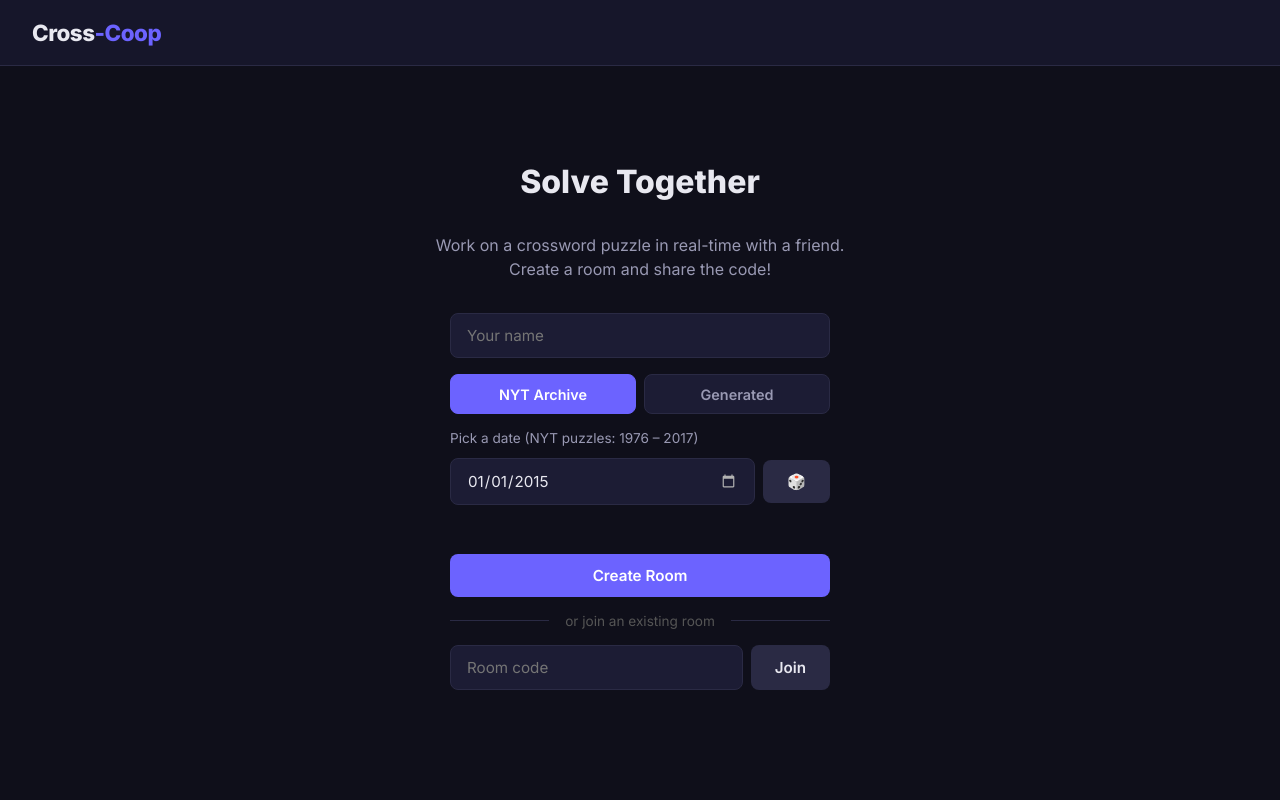
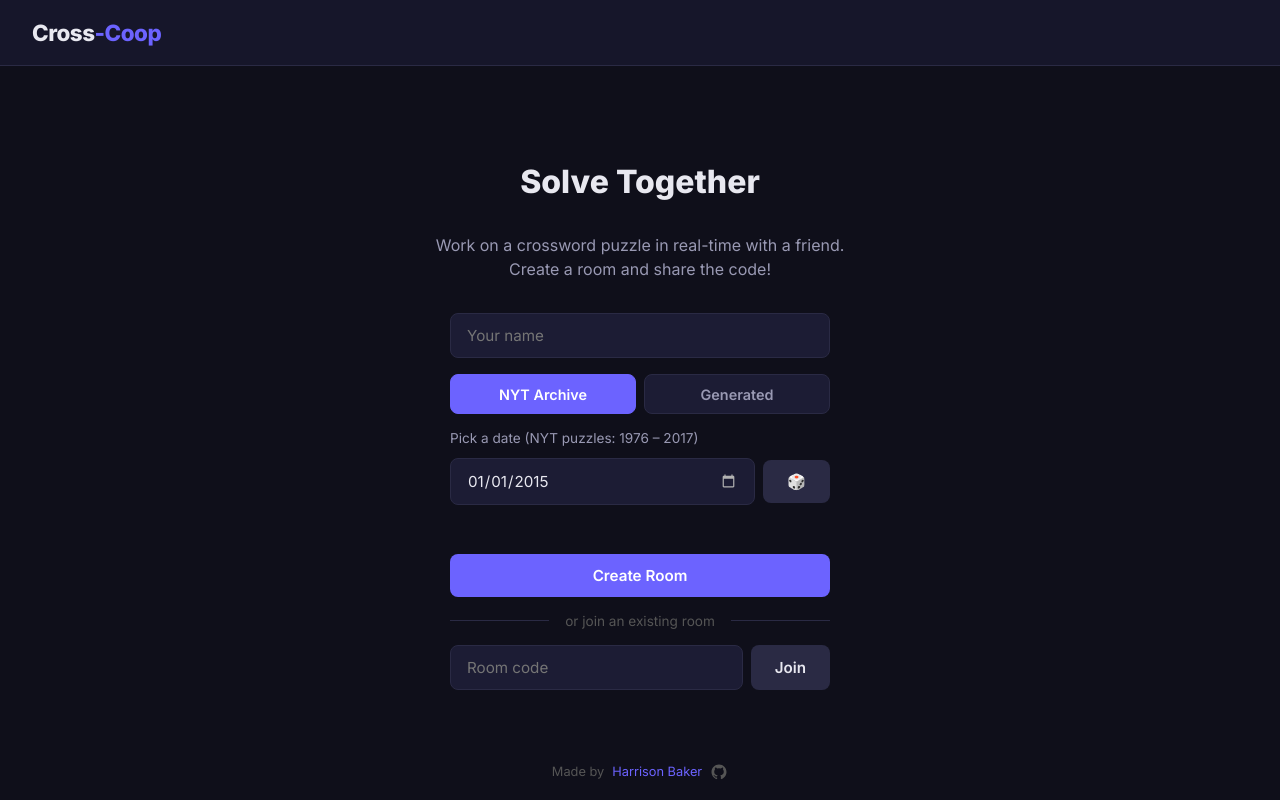
Before and after one commit to harrisonhbaker/cross-coop, a website: page public/index.html in a window 1280 px wide. Drawn offline with nearby package versions, Linux system fonts and the light colour scheme; no server answers.

Commit message:
adding tag to the bottom of page

```diff
--- a/public/index.html
+++ b/public/index.html
@@ -335,6 +335,21 @@
     .overlay p { color: #9999b3; font-size: 1.1rem; }
     .overlay-picker { display: flex; flex-direction: column; gap: 1rem; width: 100%; max-width: 380px; }
 
+    /* ---------- Footer ---------- */
+    footer {
+      margin-top: auto;
+      padding: 1.2rem 2rem;
+      font-size: 0.8rem;
+      color: #555;
+      display: flex;
+      align-items: center;
+      gap: 0.5rem;
+    }
+    footer a { color: #6C63FF; text-decoration: none; }
+    footer a:hover { text-decoration: underline; }
+    .gh-link { display: flex; align-items: center; color: #555; }
+    .gh-link:hover { color: #6C63FF; text-decoration: none !important; }
+
     /* ---------- Error Toast ---------- */
     .toast {
       position: fixed;
@@ -512,6 +527,13 @@
 
   <div class="toast" id="toast"></div>
 
+  <footer>
+    Made by <a href="https://github.com/harrisonhbaker" target="_blank" rel="noopener">Harrison Baker</a>
+    <a href="https://github.com/harrisonhbaker/cross-coop" target="_blank" rel="noopener" class="gh-link" title="View on GitHub">
+      <svg width="18" height="18" viewBox="0 0 24 24" fill="currentColor" aria-hidden="true"><path d="M12 2C6.477 2 2 6.477 2 12c0 4.418 2.865 8.166 6.839 9.489.5.092.682-.217.682-.482 0-.237-.009-.868-.013-1.703-2.782.604-3.369-1.342-3.369-1.342-.454-1.154-1.11-1.462-1.11-1.462-.908-.62.069-.607.069-.607 1.003.07 1.531 1.03 1.531 1.03.892 1.529 2.341 1.087 2.91.832.092-.647.35-1.088.636-1.338-2.22-.253-4.555-1.11-4.555-4.943 0-1.091.39-1.984 1.029-2.683-.103-.253-.446-1.27.098-2.647 0 0 .84-.269 2.75 1.025A9.578 9.578 0 0 1 12 6.836a9.59 9.59 0 0 1 2.504.337c1.909-1.294 2.747-1.025 2.747-1.025.546 1.377.202 2.394.1 2.647.64.699 1.028 1.592 1.028 2.683 0 3.842-2.339 4.687-4.566 4.935.359.309.678.919.678 1.852 0 1.336-.012 2.415-.012 2.744 0 .267.18.578.688.48C19.138 20.163 22 16.418 22 12c0-5.523-4.477-10-10-10z"/></svg>
+    </a>
+  </footer>
+
   <script src="/socket.io/socket.io.js"></script>
   <script src="app.js"></script>
 </body>
```
